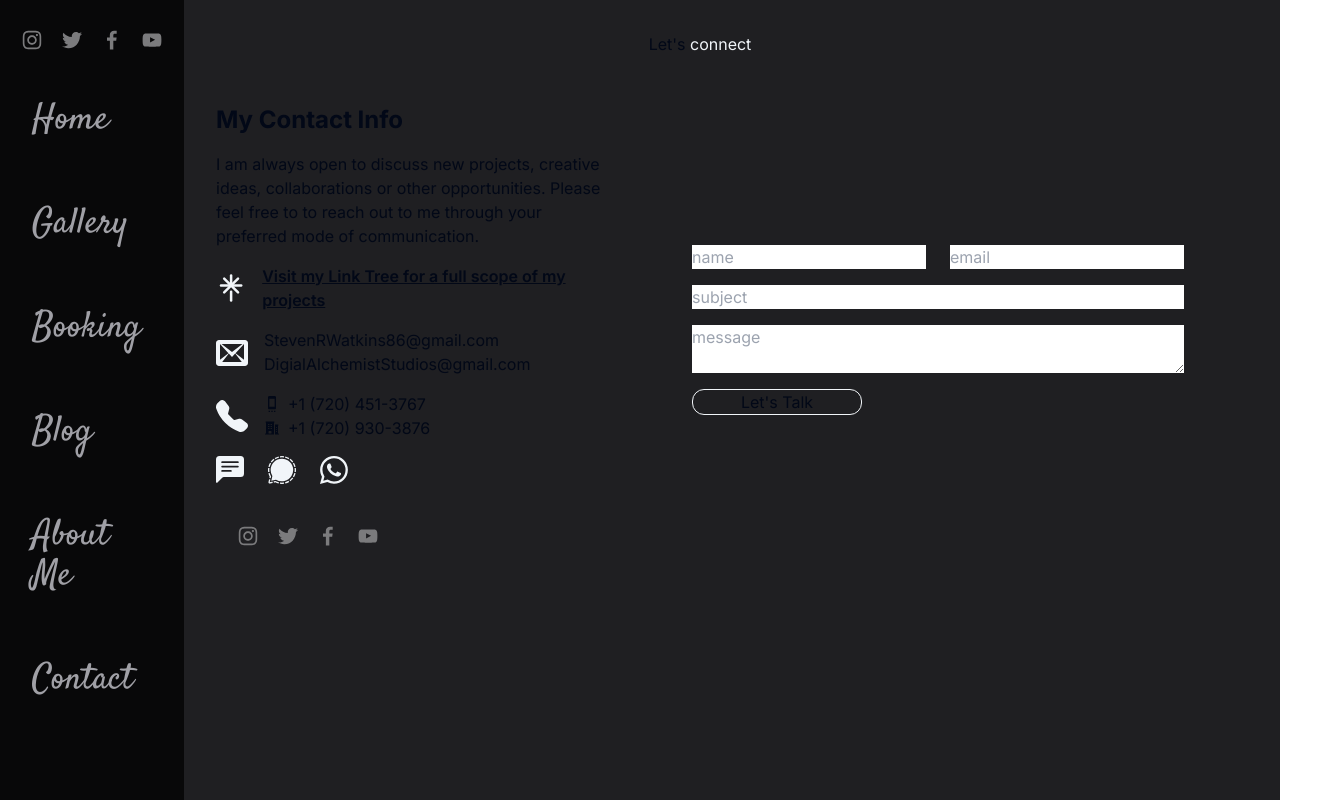
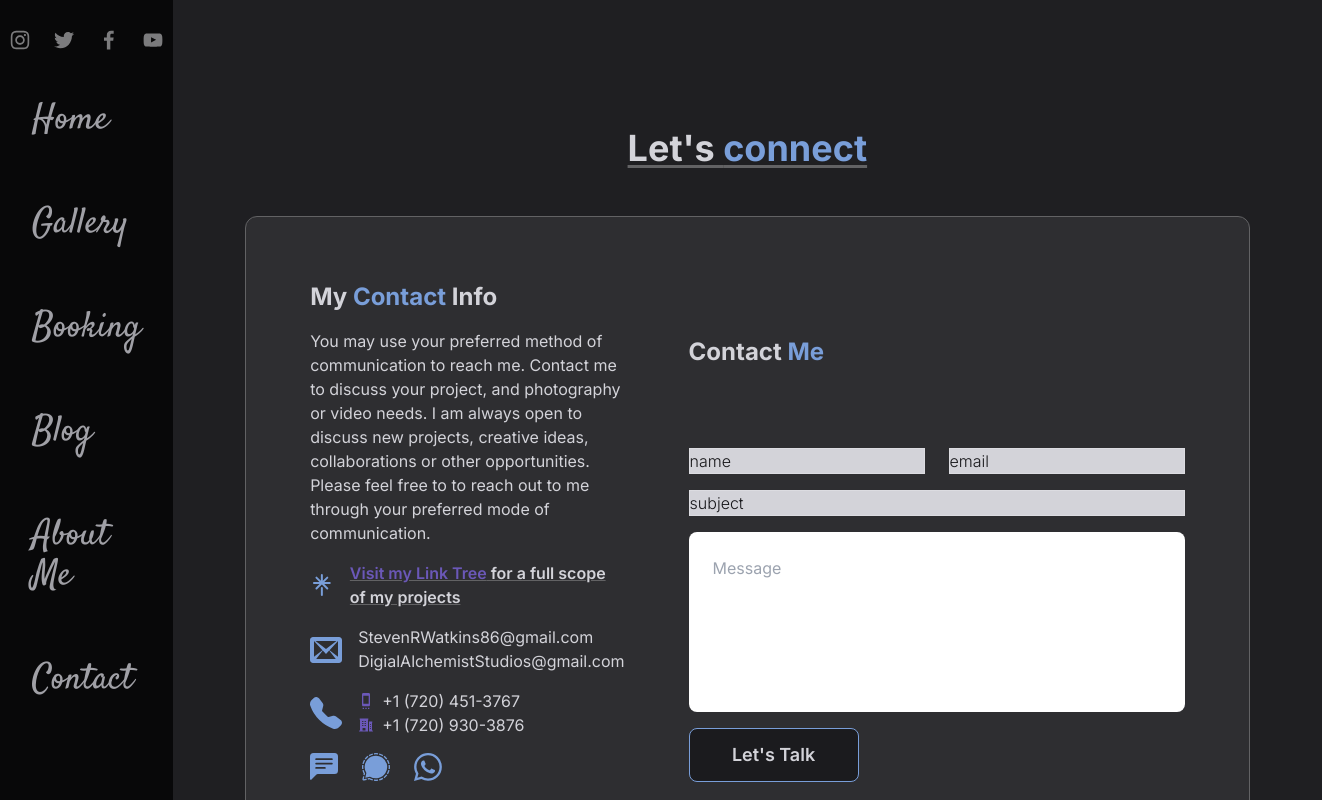
Before and after one commit to Digitl-Alchemyst/sw-photography, a Next.js app: page /contact in a window 1280 px wide. Shown: the top 800 px of the page, 1322 px wide, since content can reach past the window. Built offline with nearby package versions, Linux system fonts and the light colour scheme.

Commit message:
Contact Page Desktop Done

```diff
--- a/src/app/about/page.jsx
+++ b/src/app/about/page.jsx
@@ -1,4 +1,5 @@
 'use client';
+import Image from 'next/image';
 import React from 'react'
 import CountUp from 'react-countup';
 
@@ -8,6 +9,9 @@ function About() {
       <div className='mx-auto flex h-full w-full flex-col items-center gap-x-6 xl:flex-row xl:justify-center'>
 
         {/* Text & Counters */}
+        <div>
+          <Image src='/Steven2.jpg' width={200} height={200} alt='Profile' />
+        </div>
         <div className='flex flex-col justify-center xl:ml-80 '>
 
           {/* Heading & Bio  */}
--- a/src/app/contact/page.jsx
+++ b/src/app/contact/page.jsx
@@ -46,41 +46,43 @@ const Contact = () => {
   };
 
   return (
-    <>
-      <Head>
-        <title>Steven Watkins | Contact Me</title>
-      </Head>
-      <main className='h-[100vh] bg-steeldark-600'>
-        <div className='xl:pl-8 xl:pr-24'>
-          <div className='mx-auto flex h-full items-center justify-center py-32 text-center md:py-8 xl:text-left'>
-            <div className='flex w-full flex-col '>
-              {/* Text */}
-              <h1 className='h1 mb-12 text-center'>
+    <main className=' bg-steeldark-600 text-steelpolished-400'>
+      {/* Main Container  */}
+      <div className='mx-auto flex h-full w-5/6 flex-col items-center justify-center px-18 py-32'>
+        {/* Header */}
+        <h1 className='mb-12 text-center text-4xl font-bold underline decoration-steelflat-600 underline-offset-4'>
           Let&apos;s <span className='text-accent'>connect</span>
         </h1>
 
-              <div className='flex flex-col items-center xl:flex-row xl:gap-x-16'>
-                {/* Info & Buttons */}
-                <div className='mx-auto mb-6 flex w-full flex-1 flex-col items-start gap-y-4 xl:mb-0 xl:mr-4'>
+        {/* Sub Container  */}
+        <div className='flex flex-row items-center justify-center space-x-16 rounded-xl border border-steelflat-600 bg-steeldark-400/30 px-16 py-16'>
+          {/* Contact Info */}
+          <section className='mx-auto flex w-full flex-1 flex-col items-start space-y-4'>
             <h3 className='text-2xl font-bold'>
-                    My <span className='text-accent2'>Contact</span> Info
+              My <span className='text-accent'>Contact</span> Info
             </h3>
+
             <p className='text-left'>
-                    I am always open to discuss new projects, creative ideas,
-                    collaborations or other opportunities. Please feel free to
-                    to reach out to me through your preferred mode of
-                    communication.
+              You may use your preferred method of communication to reach me.
+              Contact me to discuss your project, and photography or video
+              needs. I am always open to discuss new projects, creative ideas,
+              collaborations or other opportunities. Please feel free to to
+              reach out to me through your preferred mode of communication.
             </p>
+
+            {/* Link Tree  */}
             <div className='flex items-center space-x-4'>
               <TbBrandLinktree className='h-8 w-8 text-accent' />
               <Link
                 href='https://www.flowcode.com/page/digitalalchemyst'
-                      className='font-semibold underline hover:text-accent'
+                className='font-semibold underline decoration-steelflat-600 hover:text-accent'
               >
-                      <span className='text-accent2'>Visit my Link Tree</span>{' '}
-                      for a full scope of my projects
+                <span className='text-accent2'>Visit my Link Tree</span> for a
+                full scope of my projects
               </Link>
             </div>
+
+            {/* Email  */}
             <div className='flex items-center space-x-4'>
               <ImEnvelop className='h-8 w-8 text-accent' />
               <div className='flex flex-col items-start'>
@@ -100,6 +102,8 @@ const Contact = () => {
                 </Link>
               </div>
             </div>
+
+            {/* Phone  */}
             <div className='flex items-center space-x-4'>
               <BsTelephoneFill className='h-8 w-8 text-accent' />
               <div className='flex flex-col'>
@@ -125,6 +129,8 @@ const Contact = () => {
                 </div>
               </div>
             </div>
+
+            {/* Text Links  */}
             <div className='mb-4 flex items-center gap-x-6 text-lg'>
               <Link href='sms:7204513767'>
                 <BsFillChatLeftTextFill className='hover:text-accent2 h-7 w-7 cursor-pointer text-accent' />
@@ -135,18 +141,22 @@ const Contact = () => {
               >
                 <BsSignal className='hover:text-accent2 h-7 w-7 cursor-pointer text-accent' />
               </Link>
-                    <Link
-                      href='https://wa.me/7204513767?text=Hello'
-                      target='_blank'
-                    >
+              <Link href='https://wa.me/7204513767?text=Hello' target='_blank'>
                 <BsWhatsapp className='hover:text-accent2 h-7 w-7 cursor-pointer text-accent' />
               </Link>
             </div>
 
+            {/* Social Links  */}
+            <div className='-ml-3'>
               <SocialLinks />
             </div>
+          </section>
 
-                {/* Form  */}
+          {/* Contact Form  */}
+          <div className='flex flex-col w-full flex-1 items-start space-y-4 justify-center'>
+            <h3 className='text-2xl font-bold mb-16'>
+              Contact <span className='text-accent'>Me</span>
+            </h3>
             <form
               onSubmit={sendEmail}
               ref={form}
@@ -158,30 +168,30 @@ const Contact = () => {
                   type='text'
                   name='name'
                   placeholder='name'
-                      className='input'
+                  className='border border-white/20 bg-steelpolished-400 outline-none placeholder:font-light placeholder:text-steeldark-700 focus:ring-1 focus:ring-accent'
                 />
                 <input
                   type='text'
                   name='email'
                   placeholder='email'
-                      className='input'
+                  className='border border-white/20 bg-steelpolished-400 outline-none placeholder:font-light placeholder:text-steeldark-700 focus:ring-1 focus:ring-accent'
                 />
               </div>
               <input
                 type='text'
                 name='subject'
                 placeholder='subject'
-                    className='input'
+                className='border border-white/20 bg-steelpolished-400 outline-none placeholder:font-light placeholder:text-steeldark-700 focus:ring-1 focus:ring-accent'
               />
               <textarea
                 name='message'
                 placeholder='message'
-                    className='textarea'
+                className='h-[180px] w-full resize-none rounded-lg p-6 capitalize'
               />
               <button
                 type='submit'
                 value='Send'
-                    className='btn hover:border-accent2 group flex max-w-[170px] items-center justify-center overflow-hidden rounded-xl border border-accent px-8 transition-all duration-300'
+                className='text-light hover:border-accent2 hover:bg-accent2 group flex max-w-[170px] items-center justify-center overflow-hidden rounded-lg border border-solid border-accent bg-steeldark-800/60 p-3 px-8 text-lg font-semibold transition-all duration-300 hover:text-steeldark-500 hover:neon-sky'
               >
                 <span className='transition-all duration-500 group-hover:-translate-x-[120%] group-hover:opacity-0'>
                   Let&apos;s Talk
@@ -192,9 +202,7 @@ const Contact = () => {
           </div>
         </div>
       </div>
-        </div>
     </main>
-    </>
   );
 };
 
--- a/src/app/gallery/[category]/page.jsx
+++ b/src/app/gallery/[category]/page.jsx
@@ -3,7 +3,8 @@ import React from 'react'
 function Category() {
   return (
     <div>
-        Category
+        Category <br />
+        This page can be dynamically generated from a database.
 
     </div>
   )
--- a/src/components/cards/BlogCard.tsx
+++ b/src/components/cards/BlogCard.tsx
@@ -3,13 +3,20 @@ import React from 'react';
 
 function BlogCard() {
   return (
-    <div className='flex flex-col space-y-2 rounded-md bg-steelpolished-600 px-4 py-2 shadow-2xl'>
-      <Image src='/blog/blog.jpg' alt='blog-image' width={500} height={300} />
+    <div className='flex flex-col space-y-2 rounded-md bg-steelpolished-600/40 px-6 py-4 text-steelpolished-300 shadow-2xl'>
+      <div className='relative h-98 w-full'>
+        <Image
+          src='/blog/blog.jpg'
+          alt='blog-image'
+fill
+          className='object-center rounded-md object-cover drop-shadow-xl transition-transform duration-200 ease-out hover:scale-105'
+        />
+      </div>
       <div>
-        <h2>$Title</h2>
-        <h3>$Date</h3>
+        <h2 className='text-lg font-semibold text-steelflat-300'>$Title</h2>
+        <h3 className='text-md font-light text-steelflat-400'>$Date</h3>
       </div>
-      <p>
+      <p className='text-sm'>
         This is a snippet of the blog post it should only be 3 lines long
         $Snippet
       </p>
--- a/src/components/cards/GalleryCard.tsx
+++ b/src/components/cards/GalleryCard.tsx
@@ -1,6 +1,7 @@
 import Image from 'next/image'
 import React from 'react'
 import localFont from 'next/font/local';
+import Link from 'next/link';
 
 
 const Aerotis = localFont({
@@ -18,9 +19,20 @@ function GalleryCard({
   url: string;
 }) {
   return (
-    <div>
-      <h2 className={`${Aerotis.className}`}>{title}</h2>
-      <Image src={img} width={300} height={300} alt='Gallery 1' />
+    <div className=' flex flex-col items-center space-y-8 rounded-md border border-steeldark-400 bg-steelpolished-600/20 px-6 py-4 shadow-2xl shadow-steeldark-800'>
+      <h2
+        className={`${Aerotis.className} text-4xl text-steelpolished-400 underline decoration-steelpolished-600 underline-offset-4`}
+      >
+        {title}
+      </h2>
+      <Link href={url} className='relative h-98 w-full'>
+        <Image
+          src={img}
+          fill
+          alt='Gallery 1'
+          className='object-cover object-center'
+        />
+      </Link>
     </div>
   );
 }
--- a/src/components/global/SocialLinks.jsx
+++ b/src/components/global/SocialLinks.jsx
@@ -6,7 +6,7 @@ import { SocialIcon } from 'react-social-icons'
 
   const SocialLinks = () => {
   return (
-    <div className='flex items-center justify-between px-3'>
+    <div className='flex items-center justify-between'>
       <SocialIcon
         network='instagram'
         bgColor='transparent'
--- a/tailwind.config.ts
+++ b/tailwind.config.ts
@@ -27,6 +27,8 @@ const config: Config = {
         '15': '15',
       },
       colors: {
+        accent: '#799ed9',
+        accent2: '#6b58b8',
         steelpolished: {
           100: '#f4f4f5',
           200: '#e9e9ec',
@@ -39,15 +41,15 @@ const config: Config = {
           900: '#282829',
         },
         steelflat: {
-          100: "#e5e5e5",
-          200: "#cacacb",
-          300: "#b0b0b1",
-          400: "#959597",
-          500: "#7b7b7d",
-          600: "#626264",
-          700: "#4a4a4b",
-          800: "#313132",
-          900: "#191919"
+          100: '#e5e5e5',
+          200: '#cacacb',
+          300: '#b0b0b1',
+          400: '#959597',
+          500: '#7b7b7d',
+          600: '#626264',
+          700: '#4a4a4b',
+          800: '#313132',
+          900: '#191919',
         },
         steeldark: {
           100: '#d4d4d5',
@@ -333,7 +335,7 @@ const config: Config = {
           DEFAULT: 'hsl(var(--muted))',
           foreground: 'hsl(var(--muted-foreground))',
         },
-        accent: {
+        accent3: {
           DEFAULT: 'hsl(var(--accent))',
           foreground: 'hsl(var(--accent-foreground))',
         },
```
Also changed, not shown: src/app/gallery/page.jsx (+19 -7 lines). Lines whose indentation alone changed are shown as unchanged.
